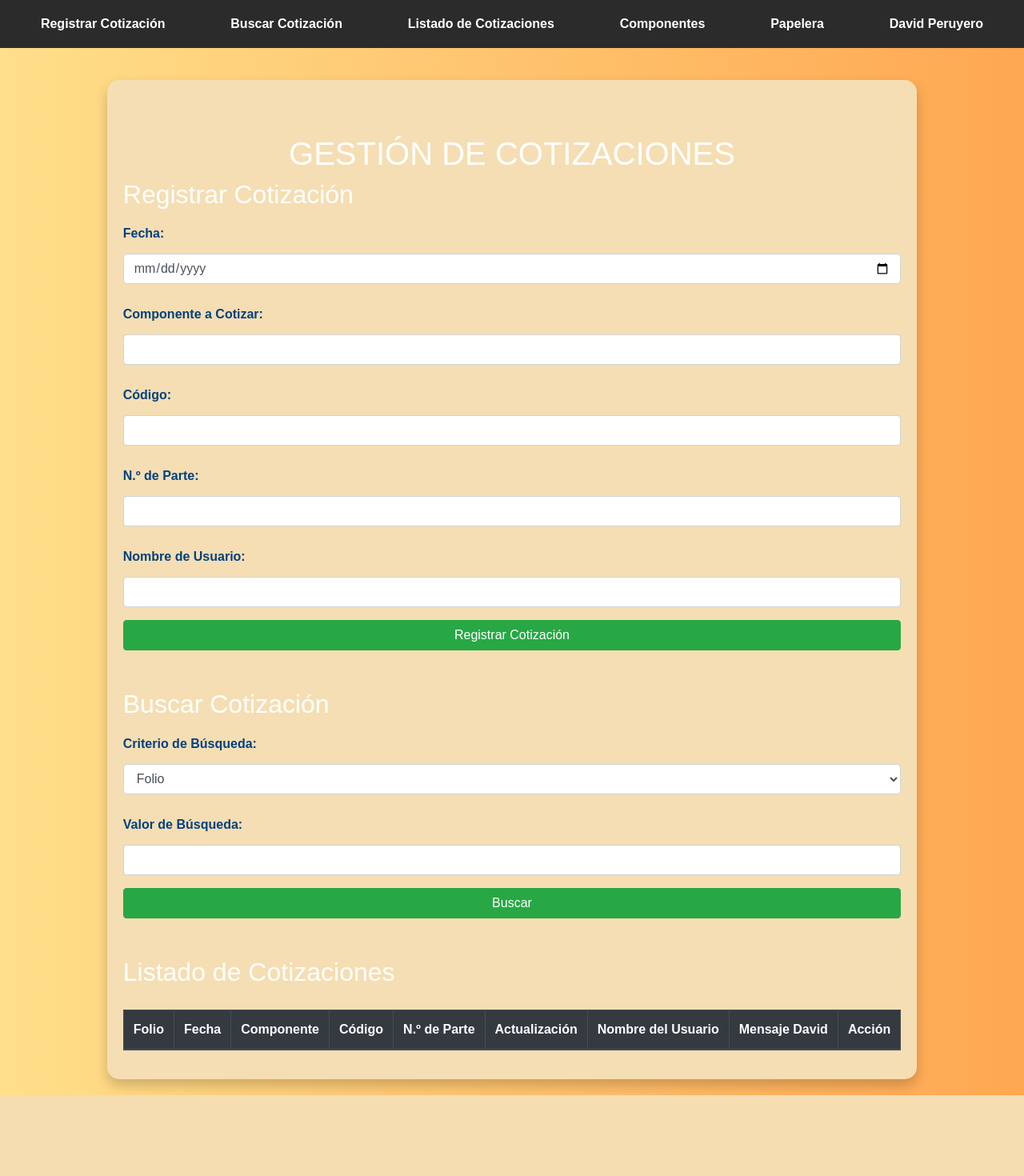
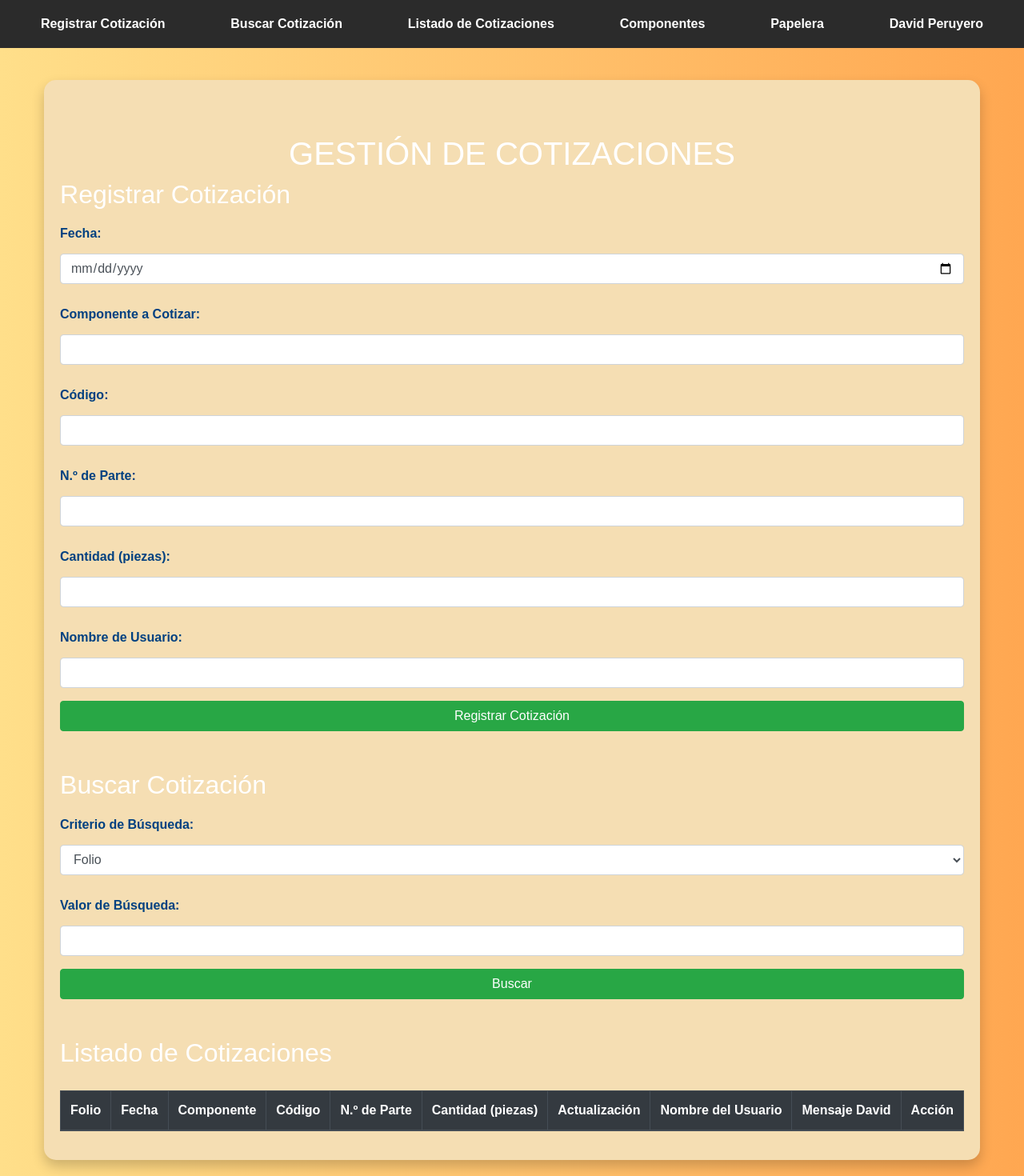
Before and after one commit to KaritZy/costkellanova, a Flask app: page /index in a window 1280 px wide. Shown: the whole page at 80% size. Before the commit the page ends 1369 px from the top, so only its background shows below. Run offline with Flask 3, Linux system fonts and the light colour scheme; a user stored in the database is signed in; data that the repository does not hold is empty; some libraries are stand-ins or nearby versions.

Commit message:
Agregar campo cantidad

```diff
--- a/app.py
+++ b/app.py
@@ -26,11 +26,12 @@ class Cotizacion(db.Model):
     id = db.Column(db.Integer, primary_key=True)
     fecha = db.Column(db.String(10), nullable=False)
     componente = db.Column(db.String(100), nullable=False)
-    codigo = db.Column(db.String(50), nullable=True)  # Permite nulos
+    codigo = db.Column(db.String(50), nullable=True)
     cotizacion = db.Column(db.String(100), nullable=False)
+    cantidad = db.Column(db.Integer, nullable=False)  # Nuevo campo para cantidad
     recordatorio = db.Column(db.String(20), default='Pendiente')
     respondido = db.Column(db.Boolean, default=False)
-    cancelado = db.Column(db.Boolean, default=False)  # Nuevo campo para cancelado
+    cancelado = db.Column(db.Boolean, default=False)
     numero_serie = db.Column(db.String(50), nullable=False)
     mostrar_recordatorio = db.Column(db.Boolean, default=False)
     mensaje_david = db.Column(db.String(255), nullable=True)
@@ -96,6 +97,7 @@ def agregar_cotizacion():
     componente = request.form['componente']
     codigo = request.form['codigo']
     cotizacion = request.form['cotizacion']
+    cantidad = request.form['cantidad']  # Capturar el nuevo campo
     numero_serie = request.form['numero_serie']
 
     nueva_cotizacion = Cotizacion(
@@ -103,6 +105,7 @@ def agregar_cotizacion():
         componente=componente,
         codigo=codigo,
         cotizacion=cotizacion,
+        cantidad=cantidad,  # Guardar el valor de cantidad
         numero_serie=numero_serie
     )
 
@@ -110,6 +113,7 @@ def agregar_cotizacion():
     db.session.commit()
     flash('Cotización registrada exitosamente.')
     return redirect(url_for('index'))
+
 
 @app.route('/buscar', methods=['POST'])
 def buscar_cotizacion():
--- a/templates/index.html
+++ b/templates/index.html
@@ -109,6 +109,11 @@
                 </div>
 
                 <div class="form-group">
+                    <label for="cantidad">Cantidad (piezas):</label>
+                    <input type="number" id="cantidad" name="cantidad" class="form-control" required>  <!-- Nuevo campo agregado -->
+                </div>
+
+                <div class="form-group">
                     <label for="numero_serie">Nombre de Usuario:</label>
                     <input type="text" id="numero_serie" name="numero_serie" class="form-control" required>
                 </div>
@@ -148,6 +153,7 @@
                             <th>Componente</th>
                             <th>Código</th>
                             <th>N.º de Parte</th>
+                            <th>Cantidad (piezas)</th>  <!-- Nueva columna -->
                             <th>Actualización</th>
                             <th>Nombre del Usuario</th>
                             <th>Mensaje David</th>
```
Also changed, not shown: migrations/versions/a5da5e4a9a74_agregar_campo_cantidad_a_cotizaciones.py (added, +33 -0 lines).
